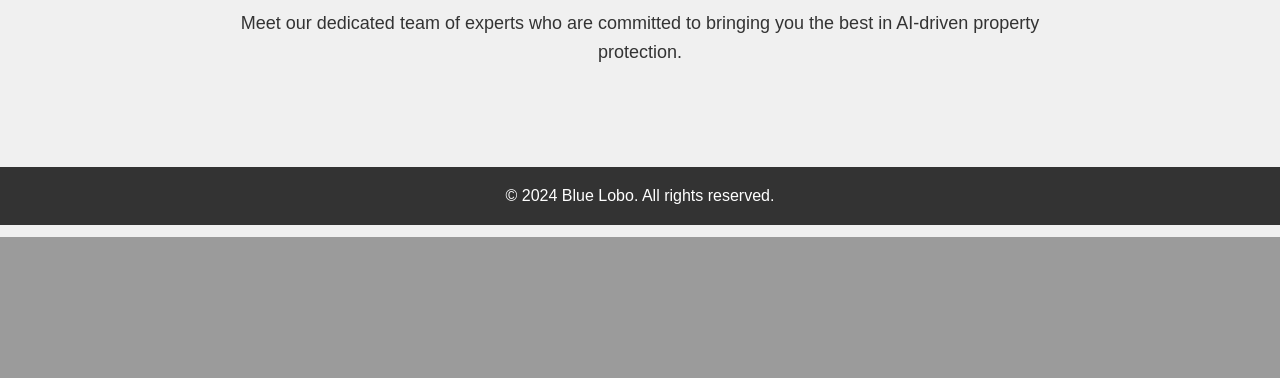
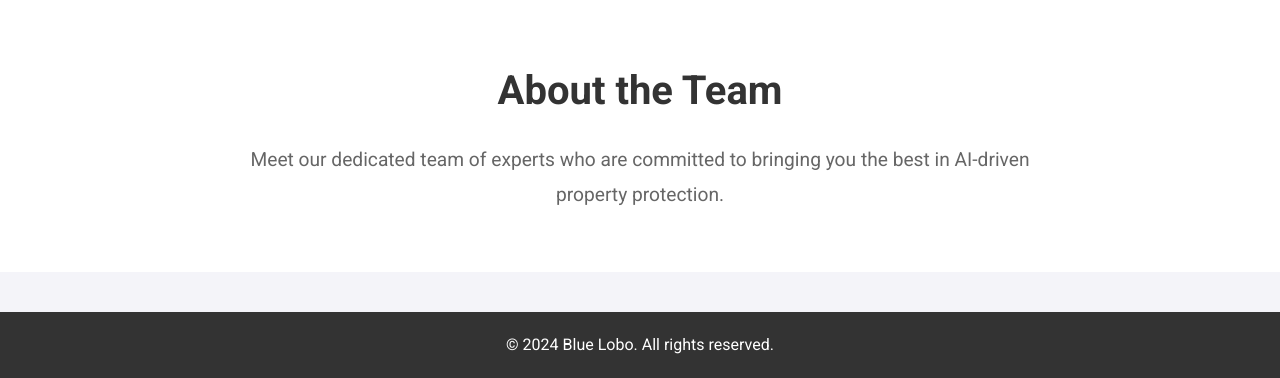
Before and after one commit to ElesShakiba/new-project-web, a Flask app: page / in a window 1280 px wide. Shown: the part 563-941 px from the top of the page. Before the commit the page ends 800 px from the top, so only its background shows below. Run offline with Flask 3, Linux system fonts and the light colour scheme.

Commit message:
improved index page  with html and css

```diff
--- a/templates/index.html
+++ b/templates/index.html
@@ -5,6 +5,7 @@
     <meta name="viewport" content="width=device-width, initial-scale=1.0">
     <title>Blue Lobo</title>
     <link rel="stylesheet" href="styles.css">
+    <link href="https://fonts.googleapis.com/css2?family=Roboto:wght@400;700&display=swap" rel="stylesheet">
 </head>
 <body>
     <header>
--- a/templates/styles.css
+++ b/templates/styles.css
@@ -1,63 +1,72 @@
+/* Reset some basic elements */
 * {
     margin: 0;
     padding: 0;
     box-sizing: border-box;
-    font-family: 'Arial', sans-serif;
 }
 
 body {
-    background-color: #f0f0f0;
+    font-family: 'Roboto', sans-serif;
+    background-color: #f4f4f9;
     color: #333;
+    line-height: 1.6;
 }
 
+/* Header styles */
 header {
     background-color: #333;
-    padding: 20px 0;
+    color: #fff;
+    padding: 10px 0;
 }
 
-.container {
-    max-width: 1200px;
-    margin: 0 auto;
-    padding: 0 20px;
+header .container {
+    display: flex;
+    justify-content: space-between;
+    align-items: center;
 }
 
-.logo {
-    color: #fff;
-    font-size: 24px;
+header .logo {
+    font-size: 1.8em;
     font-weight: bold;
 }
 
-nav ul {
+header nav ul {
+    display: flex;
     list-style: none;
-    display: flex;
-    justify-content: flex-end;
 }
 
-nav ul li {
+header nav ul li {
     margin-left: 20px;
 }
 
-nav ul li a {
+header nav ul li a {
     color: #fff;
     text-decoration: none;
-    font-size: 16px;
+    font-size: 1em;
+    transition: color 0.3s ease;
 }
 
+header nav ul li a:hover {
+    color: #ff6347;
+}
+
+/* Hero section styles */
 .hero {
-    background: url('https://source.unsplash.com/1600x900/?technology,security') no-repeat center center/cover;
+    background: linear-gradient(rgba(0, 0, 0, 0.5), rgba(0, 0, 0, 0.5)), url('https://source.unsplash.com/1600x900/?technology,security') no-repeat center center/cover;
     color: #fff;
     text-align: center;
-    padding: 100px 20px;
+    padding: 150px 20px;
+    animation: fadeIn 2s ease-in-out;
 }
 
 .hero h1 {
-    font-size: 48px;
+    font-size: 3em;
     margin-bottom: 20px;
 }
 
 .hero p {
-    font-size: 24px;
-    margin-bottom: 40px;
+    font-size: 1.5em;
+    margin-bottom: 30px;
 }
 
 .cta {
@@ -74,23 +83,29 @@ nav ul li a {
     background-color: #ff4500;
 }
 
+/* About Team section styles */
 .about-team {
     padding: 60px 20px;
+    background-color: #fff;
     text-align: center;
+    animation: fadeInUp 2s ease-in-out;
 }
 
 .about-team h2 {
-    font-size: 36px;
+    font-size: 2.5em;
     margin-bottom: 20px;
+    color: #333;
 }
 
 .about-team p {
-    font-size: 18px;
-    line-height: 1.6;
+    font-size: 1.2em;
+    line-height: 1.8;
     max-width: 800px;
     margin: 0 auto;
+    color: #666;
 }
 
+/* Footer styles */
 footer {
     background-color: #333;
     color: #fff;
```
Also changed, not shown: other parts of templates/styles.css (+46 -1 lines).
